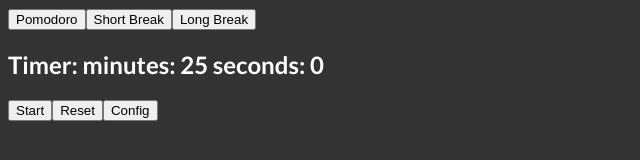
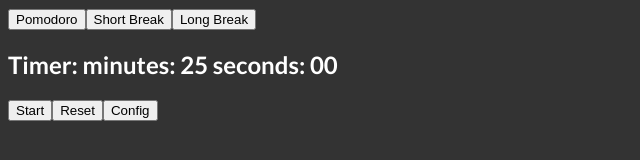
Before and after one commit to WersV/pomodoro-app, a Vue app: page / in a window 1280 px wide. Shown: the top 160 px of the page, without its empty margins (0-640 px from the left). Built offline with nearby package versions, Linux system fonts and the light colour scheme.

Commit message:
display time on the page

```diff
--- a/src/components/AppTimer.vue
+++ b/src/components/AppTimer.vue
@@ -1,22 +1,33 @@
 <template>
 <h2>
-  Timer: minutes: {{ Math.floor(storeTime.seconds/60) }}
-  seconds: {{ storeTime.seconds%60 }}
+  Timer: minutes: {{ displayTime('minutes') }}
+  seconds: {{ displayTime('seconds') }}
 </h2>
 </template>
 
 <script setup>
-import {ref, computed} from 'vue';
+// import {ref, computed} from 'vue';
 import {useTimeStore} from '@/stores/time.js'
 
 const storeTime = useTimeStore()
 
-const displaySeconds = ref(storeTime.seconds%60)
-const displayMinutes = ref(storeTime.seconds/60)
 
-const showTime = (timeType) => {
-  if(timeType)
-  return storeTime.seconds%60
+const displayTime = (timeType) => {
+  let time
+  if(timeType === 'seconds') {
+    time = storeTime.seconds%60
+  } else if(timeType === 'minutes') {
+    time = Math.floor(storeTime.seconds/60)
+  }
+  return formatTime(time) //adds additional 0 when digit is 1 character long
+}
+
+const formatTime = (time) => {
+  if(time < 10) {
+    return `0${time}`
+  } else {
+    return time
+  }
 }
 
 console.log(storeTime.seconds);
```
Also changed, not shown: src/stores/time.js (+2 -19 lines).
